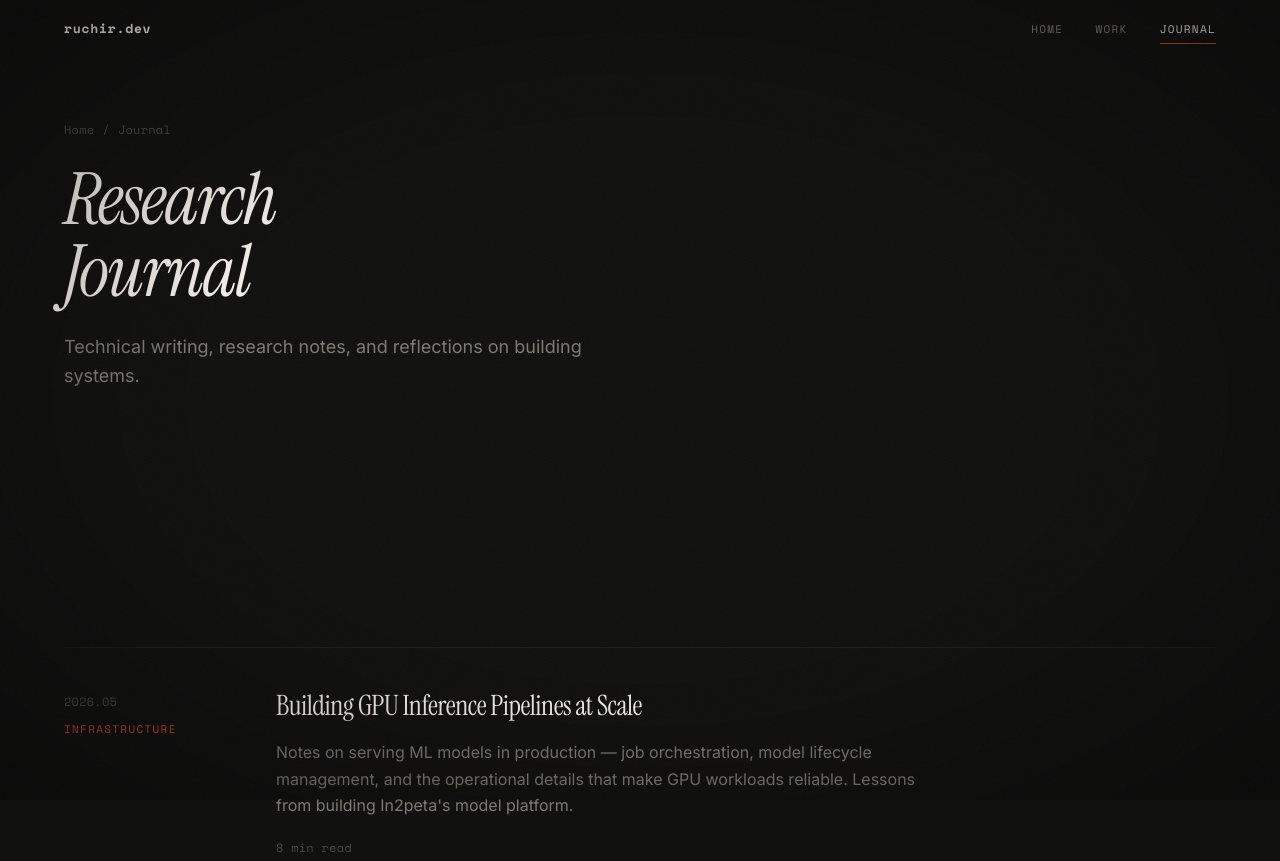
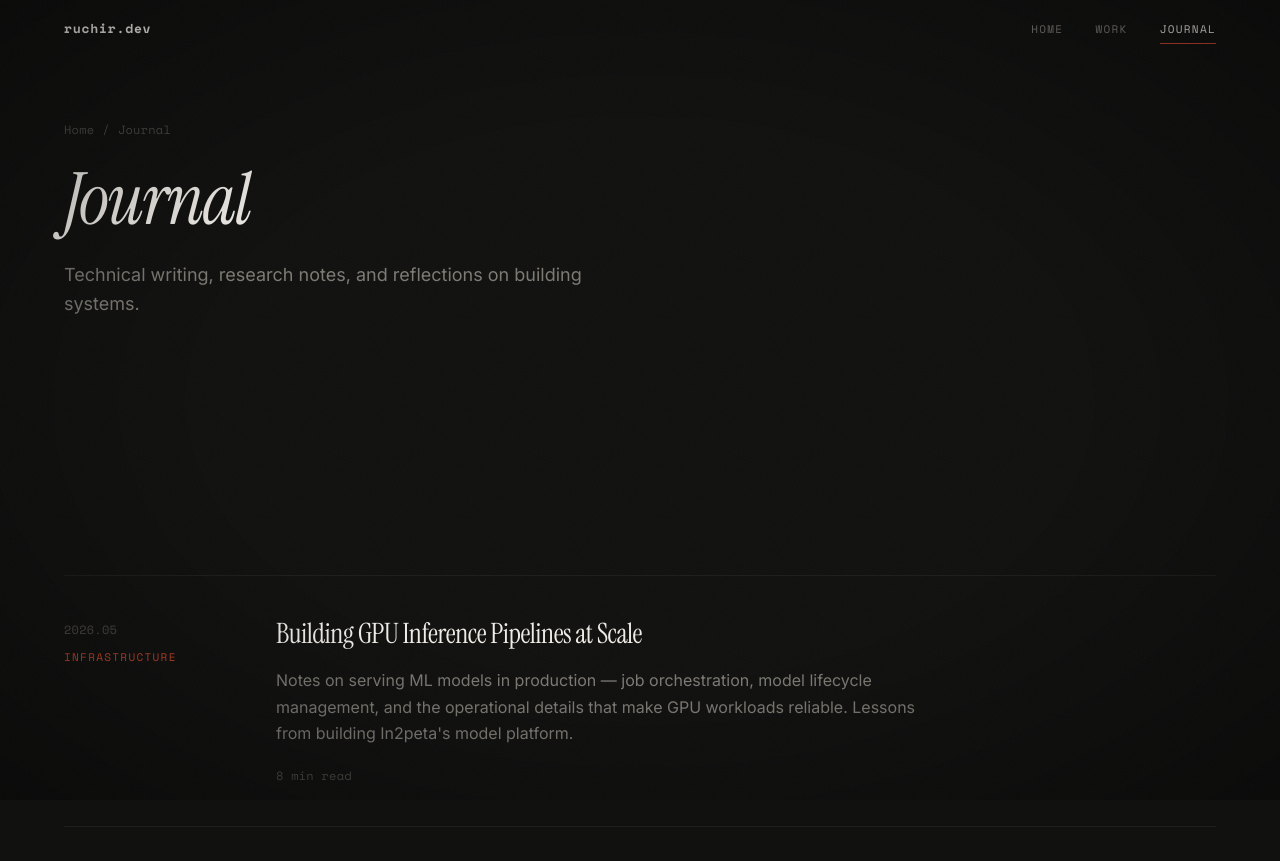
Before and after one commit to ruxir-ig/ruxir-ig, an Astro site: page /journal in a window 1280 px wide. Shown: the top 861 px of the page. Built offline with nearby package versions, Linux system fonts and the light colour scheme; Astro itself is replaced by a stand-in of ours.

Commit message:
Simplify journal page title
Remove 'Research' prefix from heading

```diff
--- a/src/pages/journal.astro
+++ b/src/pages/journal.astro
@@ -42,7 +42,7 @@ const entries = [
         <span class="breadcrumb__sep">/</span>
         <span>Journal</span>
       </div>
-      <h1 class="page-title hero-animate" style="--delay: 1">Research<br/>Journal</h1>
+      <h1 class="page-title hero-animate" style="--delay: 1">Journal</h1>
       <p class="page-subtitle hero-animate" style="--delay: 2">
         Technical writing, research notes, and reflections on building systems.
       </p>
```
